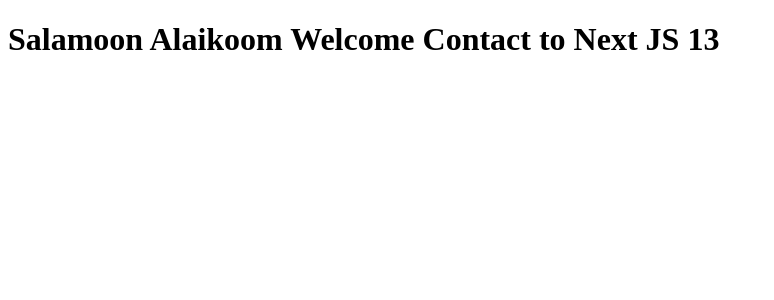
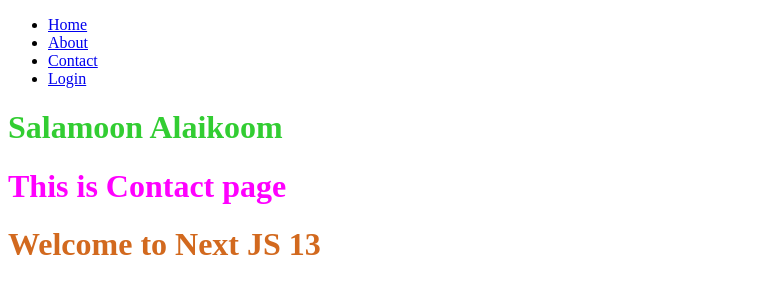
Before and after one commit to seumsims/next-fundamentals, a Next.js app in the folder first-next-software/: page /contact in a window 1280 px wide. Shown: the top 300 px of the page, without its empty margins (0-774 px from the left). Built offline with nearby package versions, Linux system fonts and the light colour scheme.

Commit message:
master first next soft play with some color style with jsx

```diff
--- a/first-next-software/pages/contact.js
+++ b/first-next-software/pages/contact.js
@@ -5,7 +5,25 @@
     render() {
         return (
             <div>
-                <h1>Salamoon Alaikoom Welcome Contact to Next JS 13</h1>
+
+                <ul>
+                    <li>
+                        <Link href="/">Home</Link>
+                    </li>
+                    <li>
+                        <Link href="/about">About</Link>
+                    </li>
+                    <li>
+                        <Link href="/contact">Contact</Link>
+                    </li>
+                    <li>
+                        <Link href="/login">Login</Link>
+                    </li>
+                </ul>
+
+                <h1 style={{color: "limegreen"}}>Salamoon Alaikoom </h1>
+                <h1 style={{color:"fuchsia"}}>This is Contact page</h1>
+                <h1 style={{color: "chocolate"}}>Welcome to Next JS 13</h1>
 
             </div>
         );
--- a/first-next-software/pages/index.js
+++ b/first-next-software/pages/index.js
@@ -5,7 +5,7 @@
     render() {
         return (
             <div>
-                <h1>Salamoon Alaikoom Welcome to Next JS 13</h1>
+
                 <ul>
                     <li>
                         <Link href="/">Home</Link>
@@ -20,6 +20,10 @@
                         <Link href="/login">Login</Link>
                     </li>
                 </ul>
+
+                <h1 style={{color:"limegreen"}}>Salamoon Alaikoom </h1>
+                <h1 style={{color: "palevioletred"}}>This is home page</h1>
+                <h1 style={{color: "lightsteelblue"}}>Welcome to Next JS 13</h1>
             </div>
         );
     }
```
Also changed, not shown: first-next-software/pages/about.js (+20 -1 lines), first-next-software/pages/login.js (+20 -1 lines).
